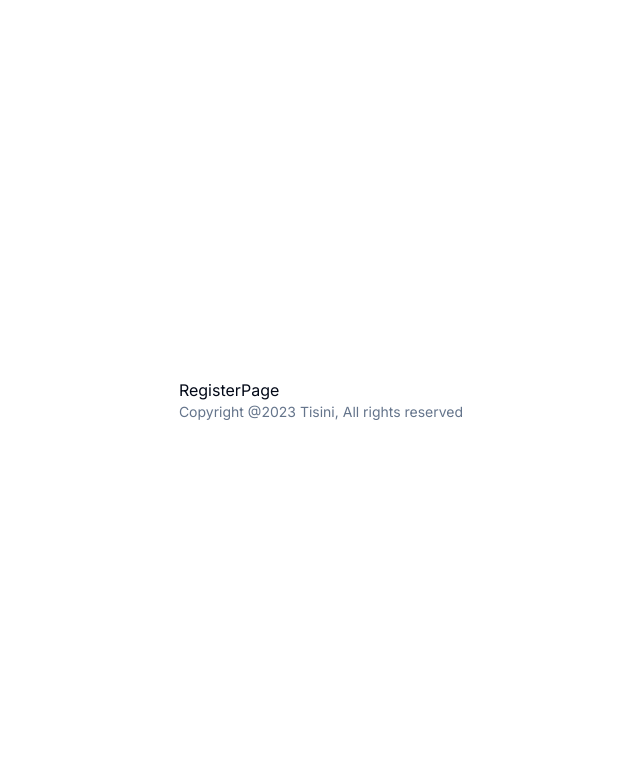
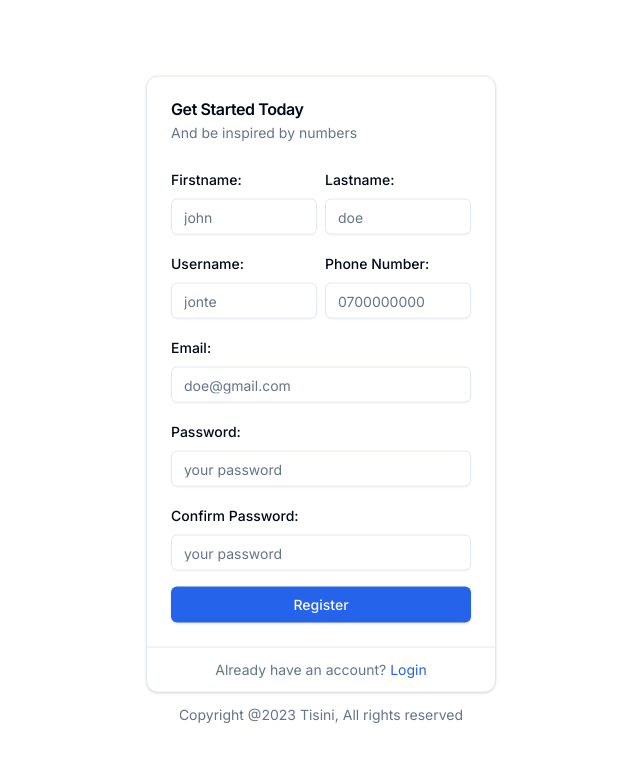
Before and after one commit to tisini-acc1/portal-tisini-nextjs, a Next.js app: page /register in a window 1280 px wide. Shown: the top 762 px of the page, without its empty margins (319-959 px from the left). Built offline with nearby package versions, Linux system fonts and the light colour scheme.

Commit message:
Created registration page

```diff
--- a/src/app/(auth)/components/email-form.tsx
+++ b/src/app/(auth)/components/email-form.tsx
@@ -1,5 +1,8 @@
 "use client";
 
+import { useForm } from "react-hook-form";
+
+import { Input } from "@/components/ui/input";
 import { Button } from "@/components/ui/button";
 import {
   Form,
@@ -9,8 +12,6 @@ import {
   FormLabel,
   FormMessage,
 } from "@/components/ui/form";
-import { Input } from "@/components/ui/input";
-import { useForm } from "react-hook-form";
 
 // const loginSchema =
 
--- /dev/null
+++ b/src/app/(auth)/components/register-form.tsx
@@ -0,0 +1,132 @@
+"use client";
+
+import { Button } from "@/components/ui/button";
+import {
+  Form,
+  FormControl,
+  FormField,
+  FormItem,
+  FormLabel,
+} from "@/components/ui/form";
+import { Input } from "@/components/ui/input";
+import { useForm } from "react-hook-form";
+
+const RegisterForm = () => {
+  const form = useForm({
+    defaultValues: {
+      username: "",
+      email: "",
+      phone: "",
+      first_name: "",
+      last_name: "",
+      password: "",
+      cfmPassword: "",
+    },
+  });
+  return (
+    <Form {...form}>
+      <form className="space-y-4">
+        <div className="flex gap-2">
+          <FormField
+            control={form.control}
+            name="first_name"
+            render={({ field }) => (
+              <FormItem>
+                <FormLabel>Firstname:</FormLabel>
+                <FormControl>
+                  <Input type="text" placeholder="john" {...field} />
+                </FormControl>
+              </FormItem>
+            )}
+          />
+
+          <FormField
+            control={form.control}
+            name="last_name"
+            render={({ field }) => (
+              <FormItem>
+                <FormLabel>Lastname:</FormLabel>
+                <FormControl>
+                  <Input type="text" placeholder="doe" {...field} />
+                </FormControl>
+              </FormItem>
+            )}
+          />
+        </div>
+
+        <div className="flex gap-2">
+          <FormField
+            control={form.control}
+            name="username"
+            render={({ field }) => (
+              <FormItem>
+                <FormLabel>Username:</FormLabel>
+                <FormControl>
+                  <Input type="text" placeholder="jonte" {...field} />
+                </FormControl>
+              </FormItem>
+            )}
+          />
+
+          <FormField
+            control={form.control}
+            name="phone"
+            render={({ field }) => (
+              <FormItem>
+                <FormLabel>Phone Number:</FormLabel>
+                <FormControl>
+                  <Input type="text" placeholder="0700000000" {...field} />
+                </FormControl>
+              </FormItem>
+            )}
+          />
+        </div>
+
+        <FormField
+          control={form.control}
+          name="email"
+          render={({ field }) => (
+            <FormItem>
+              <FormLabel>Email:</FormLabel>
+              <FormControl>
+                <Input type="email" placeholder="doe@gmail.com" {...field} />
+              </FormControl>
+            </FormItem>
+          )}
+        />
+
+        <FormField
+          control={form.control}
+          name="password"
+          render={({ field }) => (
+            <FormItem>
+              <FormLabel>Password:</FormLabel>
+              <FormControl>
+                <Input type="password" placeholder="your password" {...field} />
+              </FormControl>
+            </FormItem>
+          )}
+        />
+
+        <FormField
+          control={form.control}
+          name="cfmPassword"
+          render={({ field }) => (
+            <FormItem>
+              <FormLabel>Confirm Password:</FormLabel>
+              <FormControl>
+                <Input type="password" placeholder="your password" {...field} />
+              </FormControl>
+            </FormItem>
+          )}
+        />
+
+        <Button type="submit" className="w-full">
+          Register
+        </Button>
+      </form>
+    </Form>
+  );
+};
+
+export default RegisterForm;
--- a/src/app/(auth)/components/username-form.tsx
+++ b/src/app/(auth)/components/username-form.tsx
@@ -1,5 +1,8 @@
 "use client";
 
+import { useForm } from "react-hook-form";
+
+import { Input } from "@/components/ui/input";
 import { Button } from "@/components/ui/button";
 import {
   Form,
@@ -9,8 +12,6 @@ import {
   FormLabel,
   FormMessage,
 } from "@/components/ui/form";
-import { Input } from "@/components/ui/input";
-import { useForm } from "react-hook-form";
 
 // const loginSchema =
 
--- a/src/app/(auth)/register/page.tsx
+++ b/src/app/(auth)/register/page.tsx
@@ -1,7 +1,40 @@
-import React from "react";
+import {
+  Card,
+  CardContent,
+  CardDescription,
+  CardFooter,
+  CardHeader,
+  CardTitle,
+} from "@/components/ui/card";
+import { Separator } from "@/components/ui/separator";
+import Link from "next/link";
+import RegisterForm from "../components/register-form";
 
 const RegisterPage = () => {
-  return <div>RegisterPage</div>;
+  return (
+    <Card className="w-[350px] mb-3">
+      <CardHeader>
+        <CardTitle>Get Started Today</CardTitle>
+        <CardDescription>And be inspired by numbers</CardDescription>
+      </CardHeader>
+
+      <CardContent>
+        <RegisterForm />
+      </CardContent>
+
+      <Separator />
+
+      <CardFooter className="p-3 flex items-center justify-center">
+        <CardDescription>
+          Already have an account?
+          <Link href="/login" className="text-ring text-sm hover:underline">
+            {" "}
+            Login
+          </Link>
+        </CardDescription>
+      </CardFooter>
+    </Card>
+  );
 };
 
 export default RegisterPage;
```
